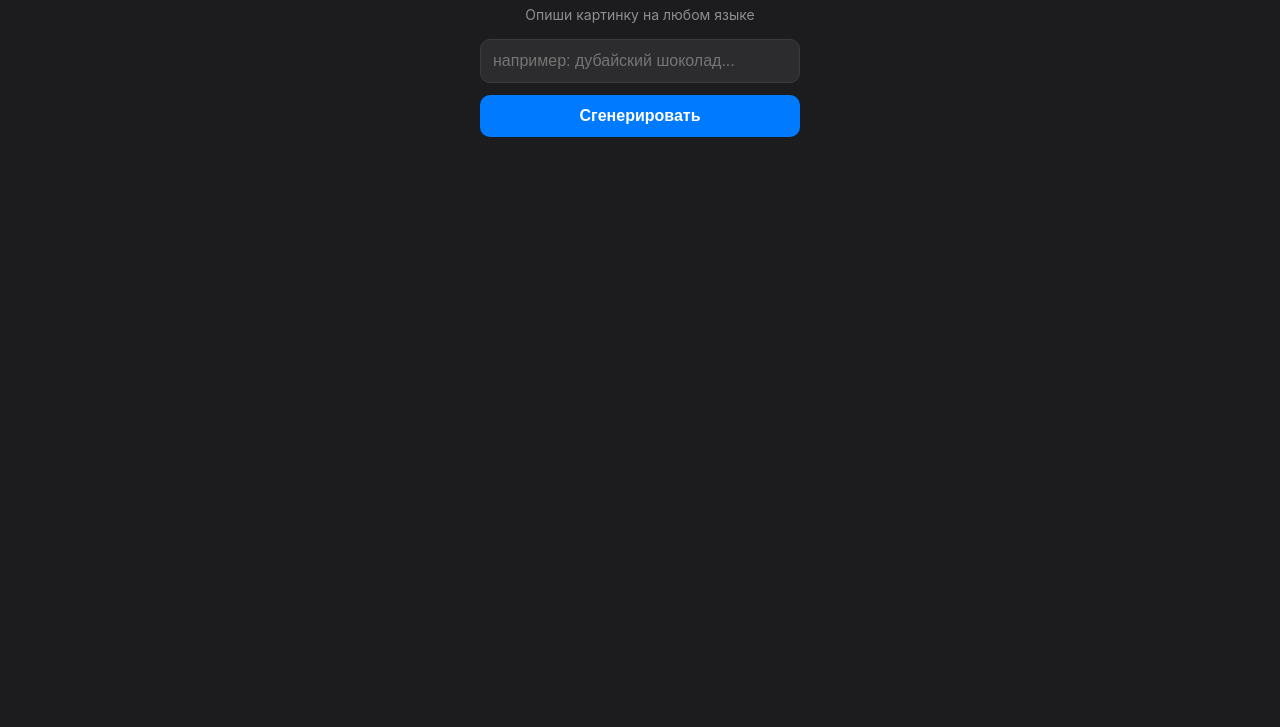
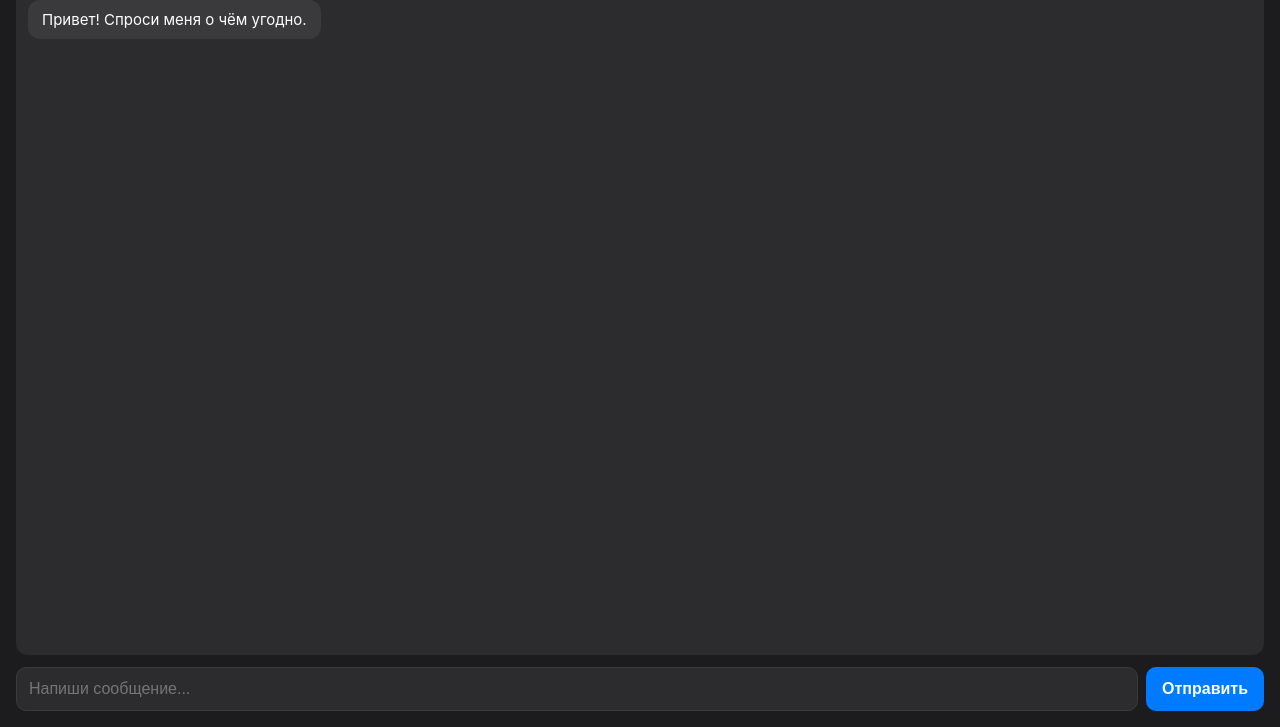
Before and after one commit to ot-druz-ey/my-miniapp-, a plain HTML site: page index.html in a window 1280 px wide. Shown: the part 73-800 px from the top of the page. Drawn offline with Linux system fonts and the light colour scheme.

Commit message:
Update index.html

```diff
--- a/index.html
+++ b/index.html
@@ -3,7 +3,7 @@
 <head>
   <meta charset="UTF-8">
   <meta name="viewport" content="width=device-width, initial-scale=1.0">
-  <title>Генератор Картинок</title>
+  <title>ИИ Помощник</title>
   <style>
     body {
       font-family: -apple-system, BlinkMacSystemFont, sans-serif;
@@ -11,30 +11,53 @@
       color: white;
       display: flex;
       flex-direction: column;
-      align-items: center;
-      padding: 20px;
+      height: 100vh;
       margin: 0;
+      padding: 16px;
+      box-sizing: border-box;
     }
-    h1 { font-size: 20px; margin-bottom: 8px; }
-    p { color: #8e8e93; font-size: 14px; margin-bottom: 16px; text-align: center; }
+    h1 { font-size: 18px; text-align: center; margin-bottom: 12px; }
+
+    #chat {
+      flex: 1;
+      overflow-y: auto;
+      background-color: #2c2c2e;
+      border-radius: 12px;
+      padding: 12px;
+      margin-bottom: 12px;
+      display: flex;
+      flex-direction: column;
+      gap: 8px;
+    }
+
+    .message {
+      padding: 10px 14px;
+      border-radius: 12px;
+      max-width: 80%;
+      word-break: break-word;
+      font-size: 15px;
+    }
+    .user { background-color: #007aff; align-self: flex-end; }
+    .ai { background-color: #3a3a3c; align-self: flex-start; }
+
+    .input-box {
+      display: flex;
+      gap: 8px;
+    }
 
     input {
-      width: 90%;
-      max-width: 320px;
+      flex: 1;
       padding: 12px;
       border-radius: 10px;
       border: 1px solid #3a3a3c;
       background-color: #2c2c2e;
       color: white;
       font-size: 16px;
-      margin-bottom: 12px;
-      box-sizing: border-box;
+      outline: none;
     }
 
     button {
-      width: 90%;
-      max-width: 320px;
-      padding: 12px;
+      padding: 0 16px;
       border-radius: 10px;
       border: none;
       background-color: #007aff;
@@ -44,67 +67,70 @@
       cursor: pointer;
     }
     button:disabled { opacity: 0.5; }
-
-    .result {
-      margin-top: 20px;
-      width: 90%;
-      max-width: 320px;
-      display: flex;
-      justify-content: center;
-    }
-    img {
-      width: 100%;
-      border-radius: 12px;
-      display: none;
-    }
   </style>
 </head>
 <body>
 
-  <h1>Генератор Картинок</h1>
-  <p>Опиши картинку на любом языке</p>
+  <h1>ИИ Чат-помощник</h1>
 
-  <input type="text" id="prompt" placeholder="например: дубайский шоколад...">
-  <button id="btn" onclick="generate()">Сгенерировать</button>
+  <div id="chat">
+    <div class="message ai">Привет! Спроси меня о чём угодно.</div>
+  </div>
 
-  <div class="result">
-    <img id="resImg" alt="Result" onload="imageLoaded()" onerror="imageError()">
+  <div class="input-box">
+    <input type="text" id="prompt" placeholder="Напиши сообщение..." onkeydown="if(event.key==='Enter') send()">
+    <button id="btn" onclick="send()">Отправить</button>
   </div>
 
   <script>
-    function generate() {
+    const OPENAI_API_KEY = "sk-proj-7g0n4cdUUTsIr_rhV693k";
+
+    async function send() {
       const input = document.getElementById('prompt');
       const btn = document.getElementById('btn');
-      const img = document.getElementById('resImg');
+      const chat = document.getElementById('chat');
 
       const text = input.value.trim();
       if (!text) return;
 
+      // Добавляем сообщение пользователя в чат
+      chat.innerHTML += `<div class="message user">${escapeHtml(text)}</div>`;
+      input.value = '';
+      chat.scrollTop = chat.scrollHeight;
+
       btn.disabled = true;
-      btn.innerText = 'Рисуем...';
-      img.style.display = 'none';
 
-      // Кодируем текст для ссылки и подставляем в генератор
-      const encodedPrompt = encodeURIComponent(text);
-      // Добавляем случайное число в конце, чтобы картинка каждый раз обновлялась, а не бралась из кэша
-      const imageUrl = `https://image.pollinations.ai/prompt/${encodedPrompt}?n=${Date.now()}`;
+      try {
+        const response = await fetch('https://api.openai.com/v1/chat/completions', {
+          method: 'POST',
+          headers: {
+            'Content-Type': 'application/json',
+            'Authorization': `Bearer ${OPENAI_API_KEY}`
+          },
+          body: JSON.stringify({
+            model: 'gpt-4o-mini',
+            messages: [{ role: 'user', content: text }]
+          })
+        });
 
-      img.src = imageUrl;
+        const data = await response.json();
+
+        if (response.ok && data.choices && data.choices[0]) {
+          const reply = data.choices[0].message.content;
+          chat.innerHTML += `<div class="message ai">${escapeHtml(reply)}</div>`;
+        } else {
+          chat.innerHTML += `<div class="message ai" style="color:#ff453a;">Ошибка: ${escapeHtml(data.error?.message || 'Не удалось получить ответ')}</div>`;
+        }
+      } catch (err) {
+        chat.innerHTML += `<div class="message ai" style="color:#ff453a;">Ошибка сети: ${escapeHtml(err.message)}</div>`;
+      } finally {
+        btn.disabled = false;
+        chat.scrollTop = chat.scrollHeight;
+      }
     }
 
-    function imageLoaded() {
-      const btn = document.getElementById('btn');
-      const img = document.getElementById('resImg');
-      img.style.display = 'block';
-      btn.disabled = false;
-      btn.innerText = 'Сгенерировать';
-    }
-
-    function imageError() {
-      const btn = document.getElementById('btn');
-      alert('Не удалось загрузить картинку, попробуй еще раз');
-      btn.disabled = false;
-      btn.innerText = 'Сгенерировать';
+    function escapeHtml(str) {
+      return str.replace(/&/g, "&amp;").replace(/</g, "&lt;").replace(/>/g, "&gt;");
     }
   </script>
 
```
